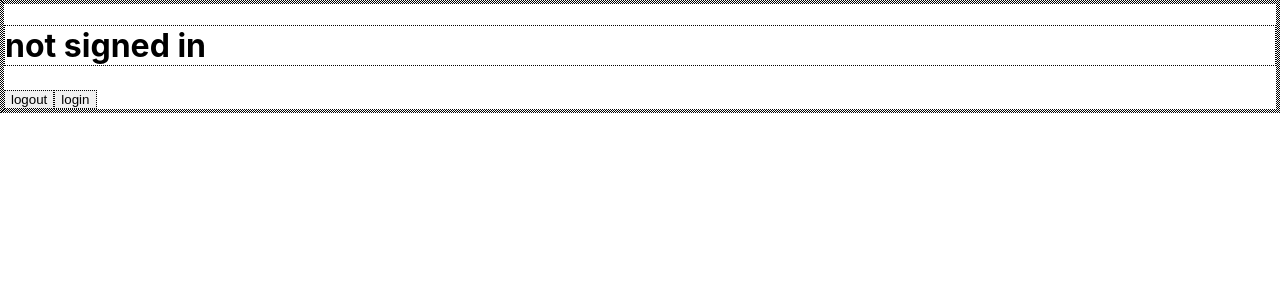
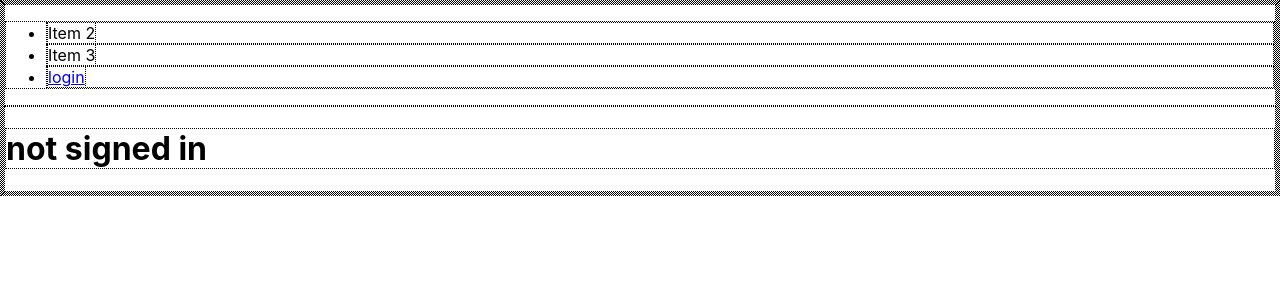
Before and after one commit to robinsaa/react-google-login, a React (Create React App) app: page / in a window 1280 px wide. Shown: the top 300 px of the page. Built offline with nearby package versions, Linux system fonts and the light colour scheme.

Commit message:
user flowupdate

```diff
--- a/src/App.js
+++ b/src/App.js
@@ -1,25 +1,24 @@
-import logo from './logo.svg';
 import './App.css';
-import {Routes, Route, Navigate} from 'react-router-dom';
+import { Routes, Route, Navigate } from 'react-router-dom';
+import { useNavigate } from "react-router-dom";
 import HomePage from './components/HomePage';
 import LoginPage from './components/LoginPage';
-import { createContext,useState } from 'react';
-
+import { useState } from 'react';
+import Navbar from './components/Navbar';
 
 function App() {
 
-
-
   const [user, setUser] = useState(
     localStorage.getItem('userData') ? localStorage.getItem('userData') : null
-
   )
 
+  const navigate = useNavigate();
 
   const login = async (data) => {
     data = true
     setUser(data);
     localStorage.setItem('userData', data)
+    navigate('/')
   }
 
   const logout = () => {
@@ -28,24 +27,16 @@ function App() {
 
   }
 
-
   return (
-
-
-    <Routes>
-      <Route path='/' element = {<HomePage user = {user} login={login} logout={logout}/>} />
-      <Route path='/Login' element = {<LoginPage />} />
-    </Routes>
-
-
-
+    <div>
+      <Navbar user={user} logout={logout} />
+      <Routes>
+        <Route path='/' element={<HomePage user={user}  />} />
+        <Route path='/Login' element={<LoginPage login={login}  />} />
+      </Routes>
+    </div>
 
   );
-
-
 }
 
-
-
-
 export default App;
--- a/src/components/HomePage.js
+++ b/src/components/HomePage.js
@@ -1,16 +1,17 @@
 import React from 'react';
+
 
 
 export default function HomePage(props) {
 
-    const user = props.user1;
+    const user = props.user;
 
     return (
 
     <div>
         <h1>{props.user ? "signed in" : "not signed in"}</h1>
-        <button onClick={props.logout}>logout</button>
-        <button onClick={props.login}>login</button>
+
+
     </div>
 
 
--- a/src/components/LoginPage.js
+++ b/src/components/LoginPage.js
@@ -1,11 +1,21 @@
 import React from 'react'
+import { useNavigate } from "react-router-dom";
 
-function LoginPage() {
+function LoginPage(props) {
+
+    const user = props.user
+    console.log(user)
+    const navigate = useNavigate()
+
+
+
+
 
 return (
     <>
     <div>LoginPage</div>
-    <button> login </button>
+    {!user ? <button onClick={props.login}>login</button> : null}
+
     </>
   )
 }
--- /dev/null
+++ b/src/components/Navbar.js
@@ -0,0 +1,21 @@
+import React from 'react'
+import { NavLink } from 'react-router-dom'
+
+function Navbar(props) {
+
+    const user = props.user;
+
+    return (
+
+<nav>
+  <ul>
+
+    <li><a >Item 2</a></li>
+    <li><a >Item 3</a></li>
+    {user ? <NavLink to = '/'onClick={props.logout}>LOGOUT</NavLink> : <li><NavLink to = '/login'>login</NavLink></li> }
+  </ul>
+</nav>
+  )
+}
+
+export default Navbar
```
Also changed, not shown: src/components/hooks/AuthProvidor.js (added, +35 -0 lines), 1 other file (tests, documents, lock files or other folders).
